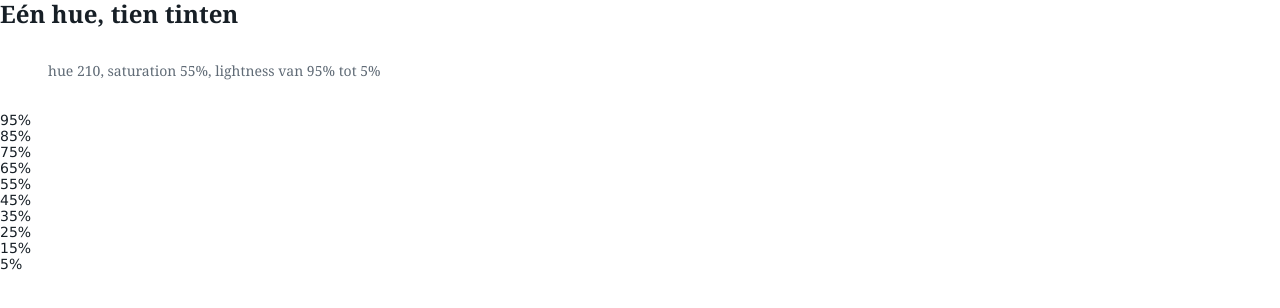
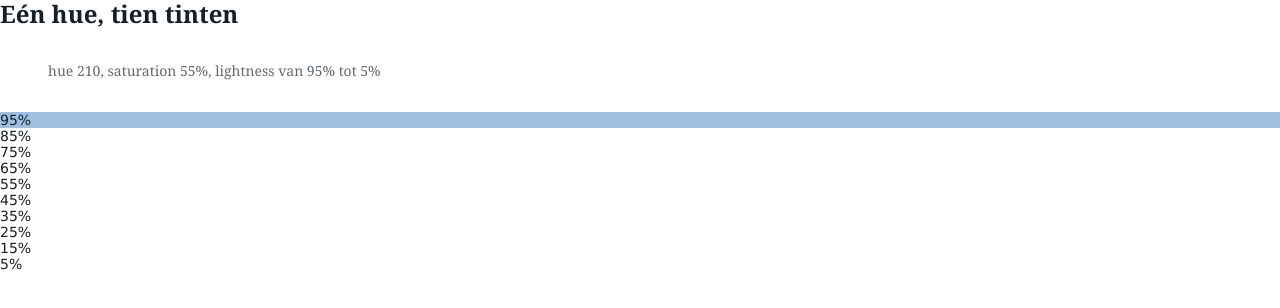
Before and after one commit to Daranesia/WebTechLabs, a plain HTML site: page Labo7/tintenladder/index.html in a window 1280 px wide. Drawn offline with Linux system fonts and the light colour scheme.

Commit message:
implemented the basic rule

```diff
--- a/Labo7/tintenladder/css/stijl.css
+++ b/Labo7/tintenladder/css/stijl.css
@@ -36,3 +36,6 @@ header p {
 }
 
 /* === the ten steps: one rule per step === */
+.trede:nth-child(1) {
+    background-color: hsl(var(--hue-ink) 55% 75%);
+}
```
